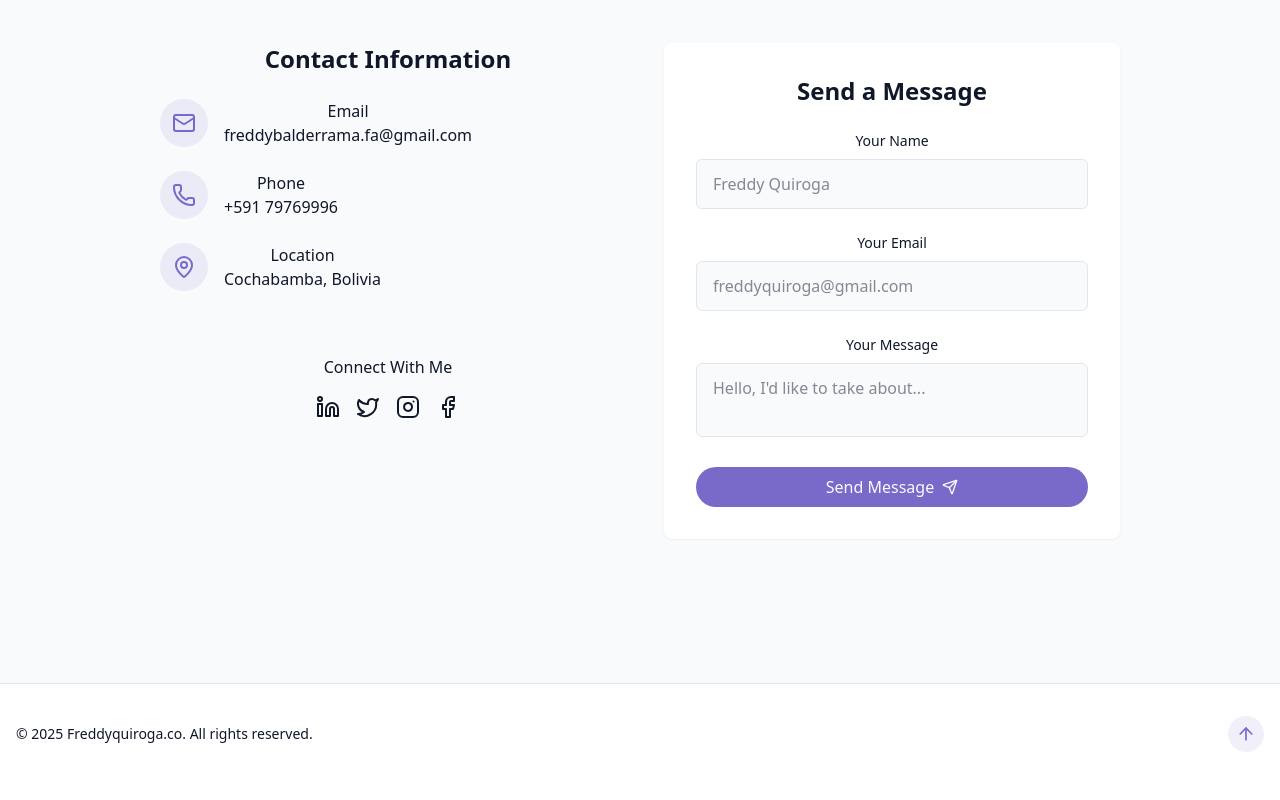
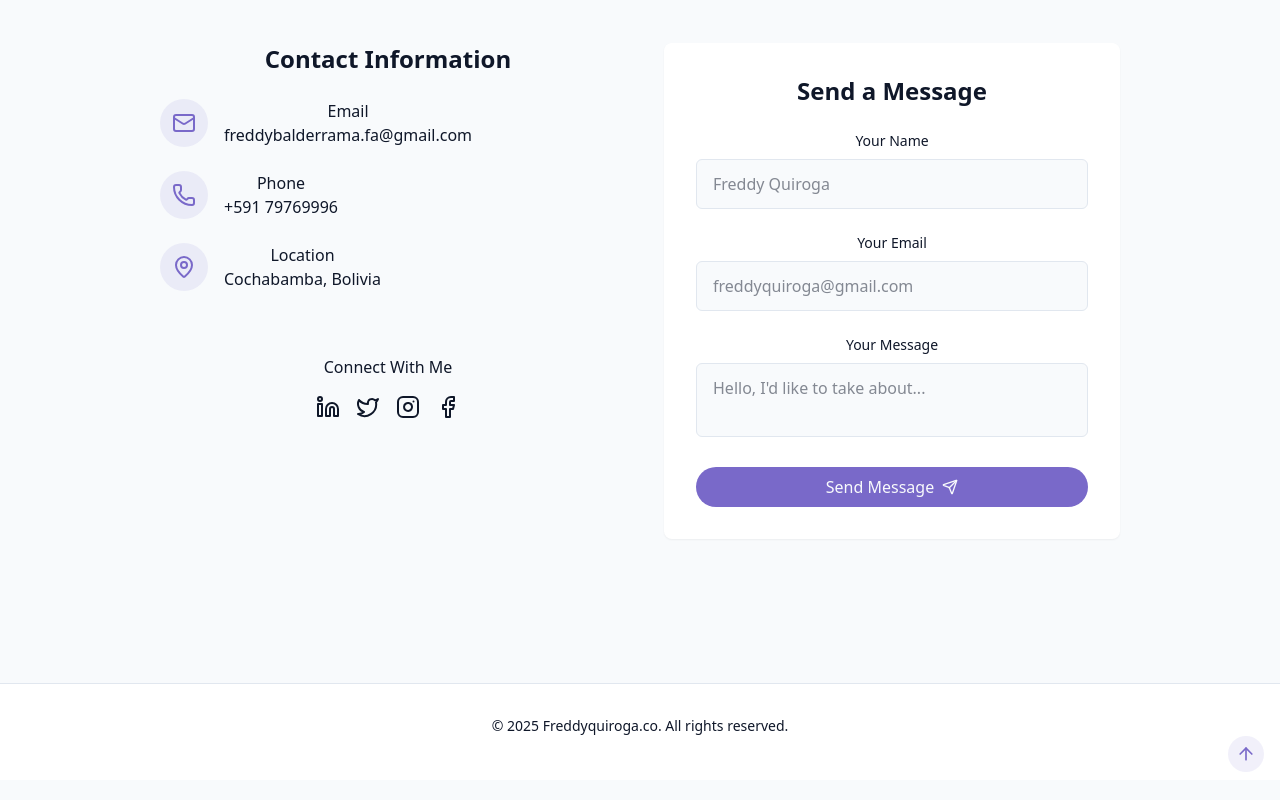
Before and after one commit to FreddyQuiroga/my-portfolio, a React (Vite) app: page / in a window 1280 px wide. Shown: the part 2687-3487 px from the top of the page. Built offline with nearby package versions, Linux system fonts and the light colour scheme.

Commit message:
style(center <p> tag.): added w-full for center the text of <p>

```diff
--- a/src/components/Footer.jsx
+++ b/src/components/Footer.jsx
@@ -2,9 +2,8 @@ import { ArrowUp } from "lucide-react";
 
 export const Footer = () => {
   return (
-    <footer className="py-12 px-4 bg-card relative border-t border-border mt-12 pt-8 flex flex-wrap justify-between items-center">
-      <p className="text-sm text-muted-foreground">
-        {" "}
+    <footer className="py-2 px-4 bg-card relative border-t border-border mt-12 pt-8 flex flex-wrap justify-end items-center">
+      <p className="text-sm text-muted-foreground w-full">
         &copy; {new Date().getFullYear()} Freddyquiroga.co. All rights reserved.
       </p>
       <a href="#hero" className="p-2 rounded-full bg-primary/10 hover:bg-primary/20 text-primary transition-colors">
```
